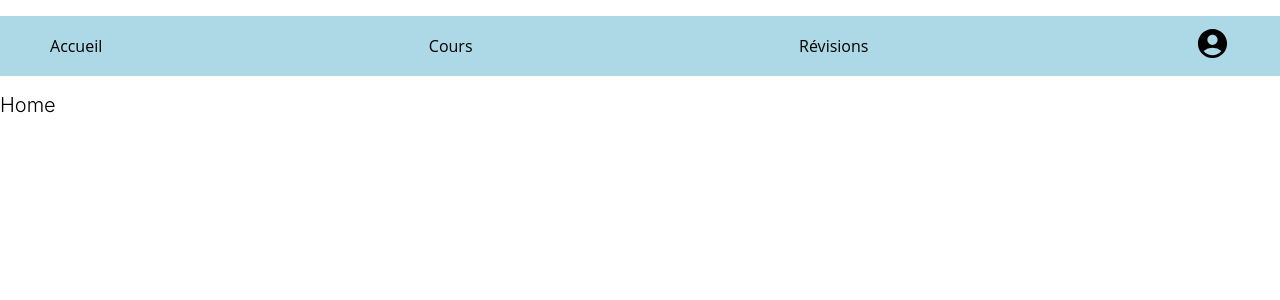
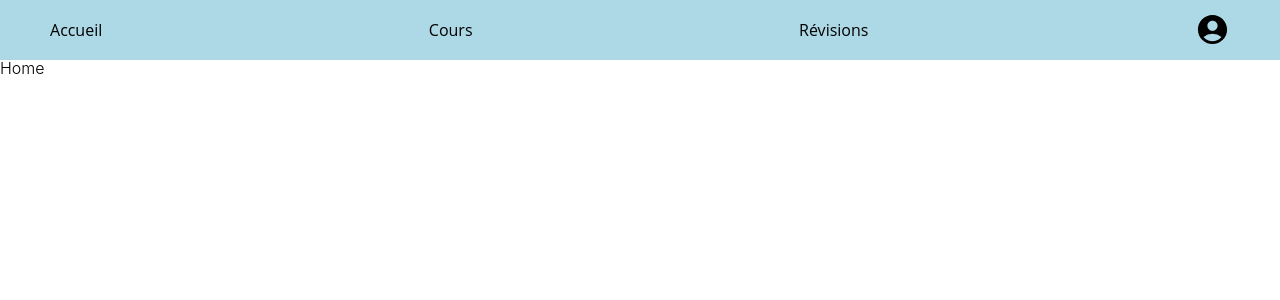
Before and after one commit to MadLiy/DIGI-PROJET, a React (Vite) app in the folder front/: page / in a window 1280 px wide. Shown: the top 300 px of the page. Built offline with nearby package versions, Linux system fonts and the light colour scheme.

Commit message:
fix bug extra space for navbar

```diff
--- a/front/src/components/navBar/navBar.css
+++ b/front/src/components/navBar/navBar.css
@@ -1,3 +1,104 @@
+/* Réinitialisation CSS de Eric Meyer */
+html,
+body,
+div,
+span,
+applet,
+object,
+iframe,
+h1,
+h2,
+h3,
+h4,
+h5,
+h6,
+p,
+blockquote,
+pre,
+a,
+abbr,
+acronym,
+address,
+big,
+cite,
+code,
+del,
+dfn,
+em,
+img,
+ins,
+kbd,
+q,
+s,
+samp,
+small,
+strike,
+strong,
+sub,
+sup,
+tt,
+var,
+b,
+u,
+i,
+center,
+dl,
+dt,
+dd,
+ol,
+ul,
+li,
+fieldset,
+form,
+label,
+legend,
+table,
+caption,
+tbody,
+tfoot,
+thead,
+tr,
+th,
+td {
+    margin: 0;
+    padding: 0;
+    border: 0;
+    outline: 0;
+    font-size: 100%;
+    vertical-align: baseline;
+    background: transparent;
+}
+
+body {
+    line-height: 1;
+}
+
+ol,
+ul {
+    list-style: none;
+}
+
+blockquote,
+q {
+    quotes: none;
+}
+
+blockquote:before,
+blockquote:after,
+q:before,
+q:after {
+    content: '';
+    content: none;
+}
+
+/* Réinitialisation des styles spécifiques au navigateur */
+body {
+    margin: 0;
+    padding: 0;
+    box-sizing: border-box;
+}
+
+
 .nav-bar {
     box-sizing: border-box;
     padding: 0 50px;
@@ -7,8 +108,9 @@
     align-items: center;
     justify-content: space-between;
 }
+
 li {
-    list-style: none ;
+    list-style: none;
 }
 
 .profil-icon {
```
